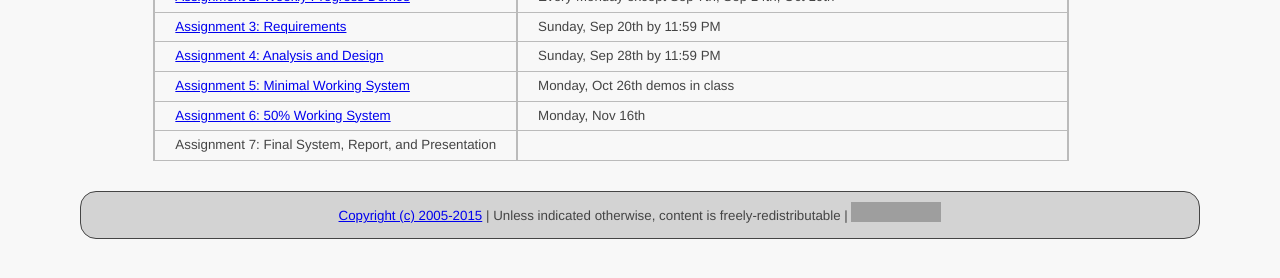
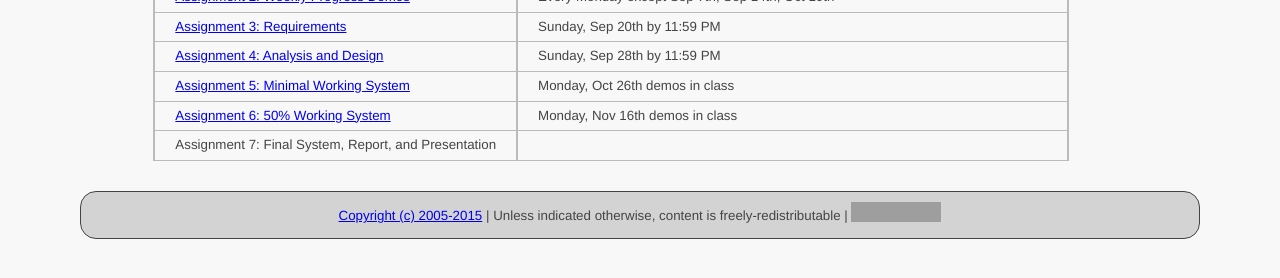
Before and after one commit to ycpcs/cs481-fall2015, a Jekyll site: the page built from schedule.md, in a window 1280 px wide. Shown: the part 189-467 px from the top of the page. Built offline with Jekyll 4.4.1, drawn with Linux system fonts in a browser that asks for light colours; Markdown is read by kramdown in place of the engine named in the settings; grey boxes are pictures that could not be loaded.

Commit message:
fixed schedule

```diff
--- a/schedule.md
+++ b/schedule.md
@@ -13,7 +13,7 @@ This is the course schedule for CS 481.
 > [Assignment 3: Requirements](assign/assign03.html) | Sunday, Sep 20th by 11:59 PM
 > [Assignment 4: Analysis and Design](assign/assign04.html) | Sunday, Sep 28th by 11:59 PM
 > [Assignment 5: Minimal Working System](assign/assign05.html) | Monday, Oct 26th demos in class
-> [Assignment 6: 50% Working System](assign/assign06.html) | Monday, Nov 16th
+> [Assignment 6: 50% Working System](assign/assign06.html) | Monday, Nov 16th demos in class
 > Assignment 7: Final System, Report, and Presentation |
 
 <!--
```
